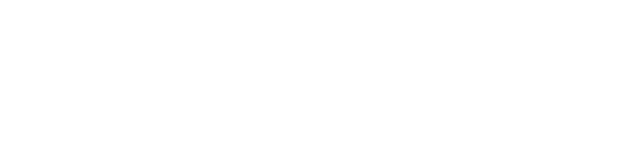
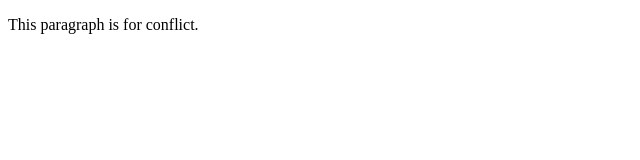
Before and after one commit to Prabintech/New_GitHub_Bootcamp, a plain HTML site: page about.html in a window 1280 px wide. Shown: the whole page, without its empty margins (0-640 px from the left). Drawn offline with Linux system fonts and the light colour scheme.

Commit message:
for conflict

```diff
--- a/about.html
+++ b/about.html
@@ -6,6 +6,6 @@
     <title>About</title>
 </head>
 <body>
-
+    <p>This paragraph is for conflict.</p>
 </body>
 </html>
```
